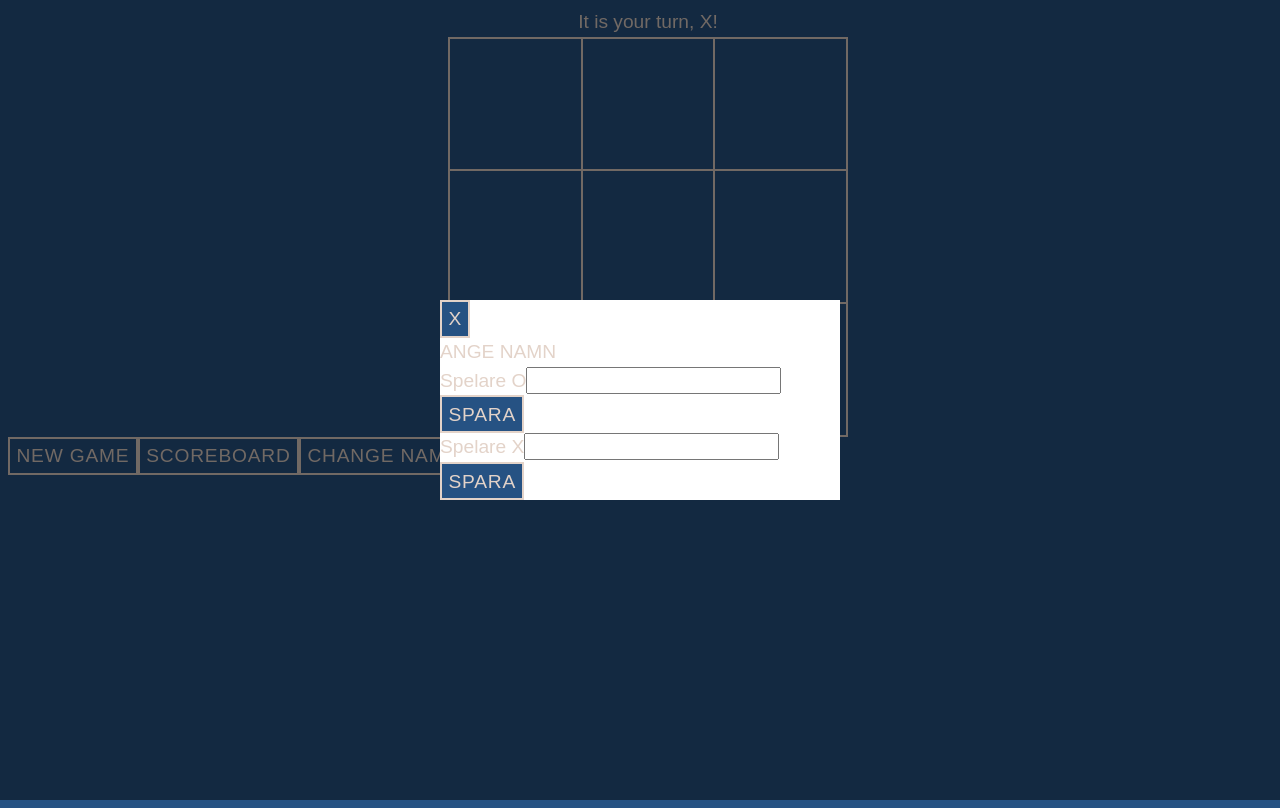
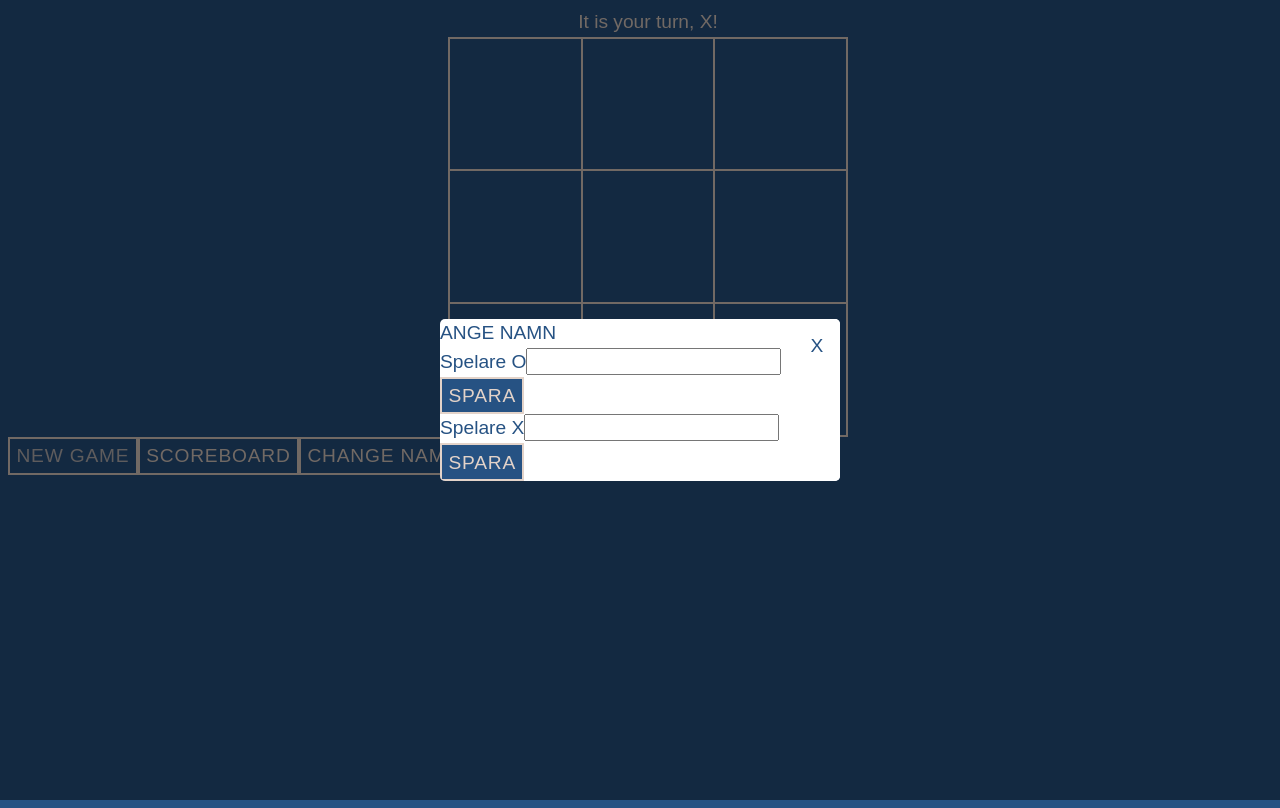
Before and after one commit to Medieinstitutet/vue-tic-tac-toe-nickenickenicke, a Vue app: page / in a window 1280 px wide. Built offline with nearby package versions, Linux system fonts and the light colour scheme; a web font is replaced by a local one.

Commit message:
:art: Modal styling and functionality

```diff
--- a/src/components/ClearStatistics.vue
+++ b/src/components/ClearStatistics.vue
@@ -6,15 +6,23 @@ defineEmits<{
 </script>
 
 <template>
-  <section>
-    <p>
-      Are you sure you want to clear the statistics? This will start a new
-      round.
+  <h3 class="modal__heading">Clear Statistics</h3>
+
+  <section class="modal__content modal__content--scoreboard">
+    <p class="modal__p">
+      Are you sure you want to clear the statistics? This will reset everything
+      and start a new round.
     </p>
-    <button @click.prevent="$emit('handleClearStatistics')" type="button">
+    <button
+      @click.prevent="$emit('handleClearStatistics')"
+      type="button"
+      class="modal__btn">
       Yes
     </button>
-    <button @click.prevent="$emit('handleClearStatisticsToggle')" type="button">
+    <button
+      @click.prevent="$emit('handleClearStatisticsToggle')"
+      type="button"
+      class="modal__btn modal__btn--secondary">
       No
     </button>
   </section>
--- a/src/components/Modal.vue
+++ b/src/components/Modal.vue
@@ -22,12 +22,27 @@ const emit = defineEmits<{
   (e: "playerNameChange", name: string, i: number): void;
   (e: "clearStatistics"): void;
 }>();
+
+const handleOuterModalClick = (e: Event) => {
+  if (e.target === document.querySelector("div.modal-outer")) {
+    emit("clearModal");
+  }
+};
 </script>
 
 <template>
-  <div class="modal-outer" v-if="navigationState.showModal">
+  <div
+    class="modal-outer"
+    v-if="navigationState.showModal"
+    @click="
+      (e) => {
+        handleOuterModalClick(e);
+      }
+    ">
     <section class="modal">
-      <button @click.prevent="$emit('clearModal')">X</button>
+      <button class="modal__close-btn" @click.prevent="$emit('clearModal')">
+        X
+      </button>
       <NameEntry
         v-if="navigationState.showNameInput"
         :players="players"
@@ -39,11 +54,7 @@ const emit = defineEmits<{
       <Scoreboard v-if="navigationState.showScoreboard" :players="players" />
       <ClearStatistics
         v-if="navigationState.showClearStatistics"
-        @handle-clear-statistics-toggle="
-          () => {
-            navigationState.showClearStatistics = false;
-          }
-        "
+        @handle-clear-statistics-toggle="$emit('clearModal')"
         @handle-clear-statistics="$emit('clearStatistics')" />
     </section>
   </div>
--- a/src/components/Scoreboard.vue
+++ b/src/components/Scoreboard.vue
@@ -7,9 +7,9 @@ defineProps<{
 </script>
 
 <template>
-  <section>
-    SCOREBOARD
-    <table>
+  <h3 class="modal__heading">Scoreboard</h3>
+  <section class="modal__content modal__content--scoreboard">
+    <table class="scoreboard">
       <thead>
         <tr>
           <td>Symbol</td>
--- a/src/style.css
+++ b/src/style.css
@@ -94,7 +94,9 @@ textarea:not([rows]) {
 :root {
   --color-primary: #e3d3c9;
   --color-secondary: #265283;
+  --color-disabled: rgb(227, 211, 201, 0.8);
   --border: 2px solid var(--color-primary);
+  --border-secondary: 2px solid var(--color-secondary);
 }
 
 body {
@@ -124,6 +126,12 @@ button:hover {
   cursor: pointer;
 }
 
+button:disabled {
+  color: var(--color-disabled);
+  background-color: var(--color-secondary);
+  cursor: default;
+}
+
 .modal-outer {
   position: fixed;
   top: 0;
@@ -139,4 +147,81 @@ button:hover {
 .modal {
   background-color: white;
   width: clamp(400px, 400px, 100vw);
+  border-radius: 5px;
+  overflow: hidden;
+
+  display: grid;
+  grid-template-columns: 1fr auto;
+  grid-template-rows: auto auto;
+
+  color: var(--color-secondary);
 }
+
+.modal__close-btn {
+  border: none;
+  color: var(--color-secondary);
+  background-color: white;
+  grid-row: 1 / 2;
+  grid-column: 2 / 3;
+  width: 100%;
+  height: 100%;
+  padding: 1rem;
+  display: flex;
+  align-items: flex-start;
+  justify-content: center;
+}
+
+.modal__close-btn:hover {
+  border: none;
+  color: var(--color-secondary);
+  background-color: white;
+}
+
+.modal__heading {
+  margin: 0;
+  display: flex;
+  align-items: center;
+  grid-row: 1 / 2;
+  grid-column: 1 / 2;
+  text-transform: uppercase;
+  letter-spacing: 1.5px;
+  font-size: 1.5rem;
+  padding: 1rem;
+}
+
+.modal__content {
+  grid-row: 2 / 3;
+  grid-column: 1 / 3;
+  padding: 0 1rem 2rem;
+}
+
+.modal__p {
+  margin: 0 0 1rem 0;
+}
+
+.modal__btn {
+  background-color: var(--color-secondary);
+  color: white;
+  border: var(--border-secondary);
+  min-width: 100px;
+  margin-right: 1rem;
+}
+
+.modal__btn--secondary {
+  color: var(--color-secondary);
+  background-color: white;
+}
+
+.scoreboard {
+  width: 100%;
+  border-collapse: collapse;
+}
+
+.scoreboard tr {
+  border-bottom: 1px solid var(--color-secondary);
+}
+.scoreboard th,
+.scoreboard td {
+  text-align: left;
+  padding: 4px;
+}
```
